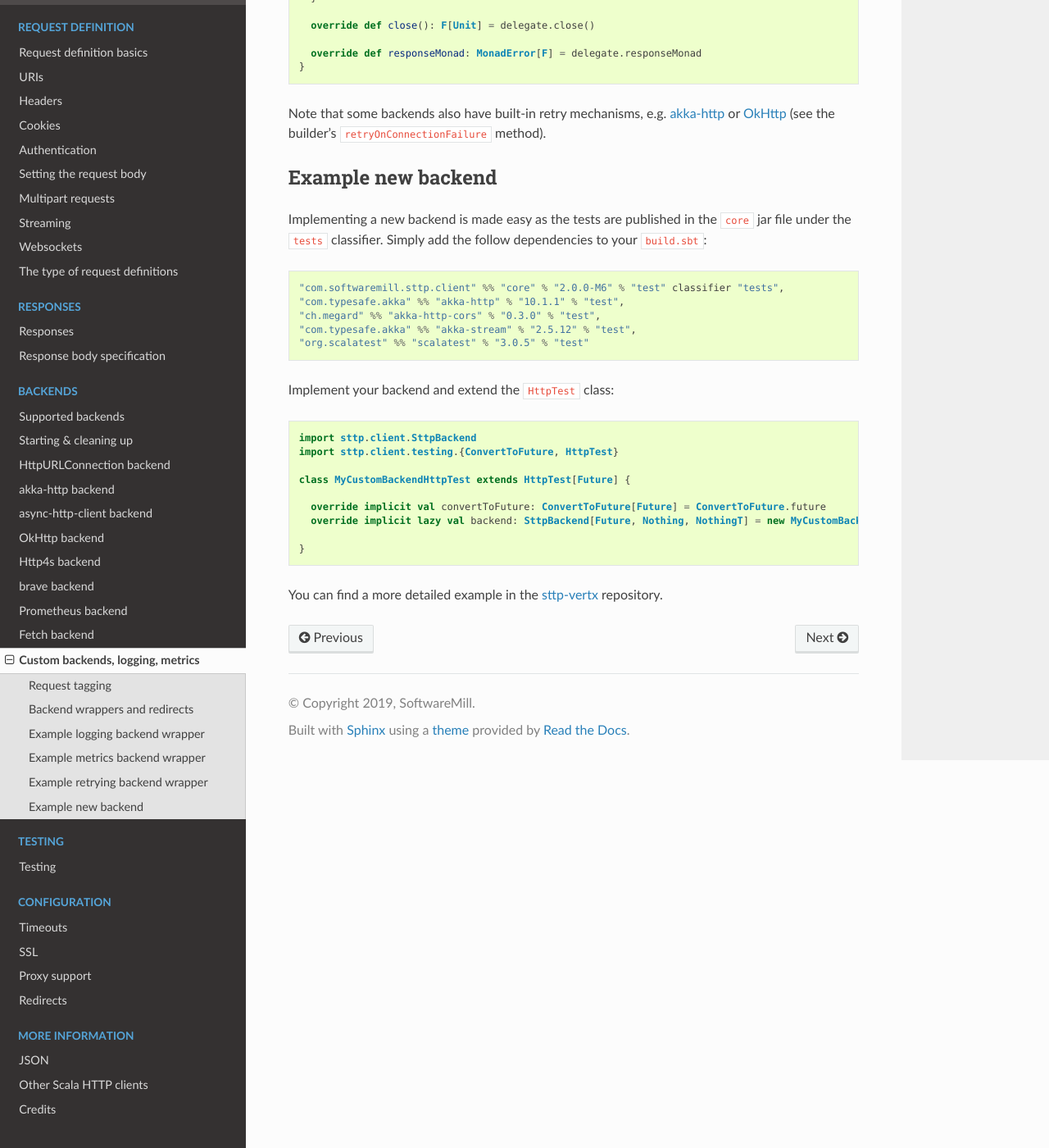
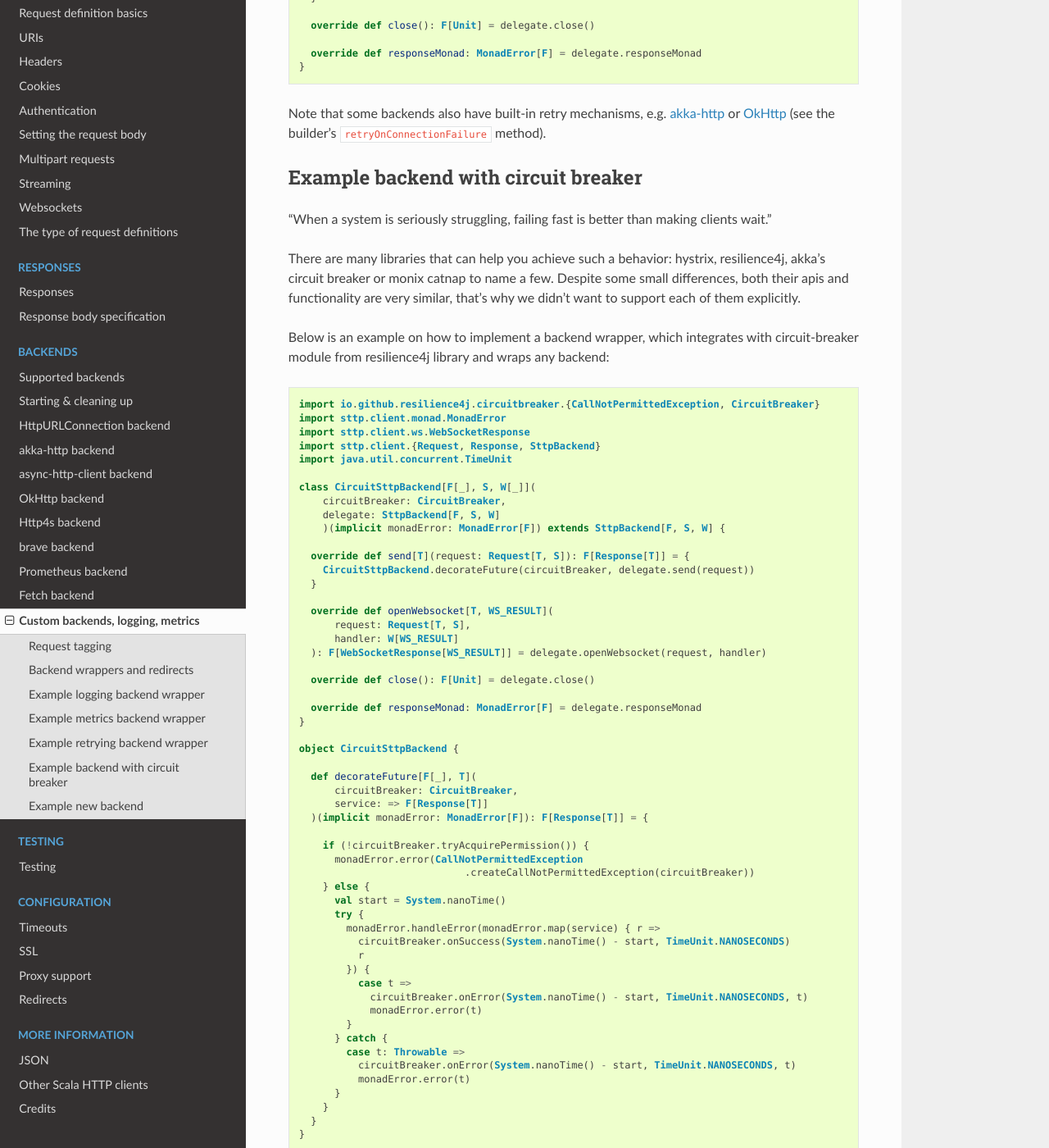
Before and after one commit to softwaremill/sttp, a Sphinx documentation site: the page built from docs/backends/custom.rst, in a window 1280 px wide and 1400 px high, scrolled down 4458 px. Shown: the whole window at 82% size. Built offline with Sphinx 7.4.7 and the Read the Docs theme 2.0.0, drawn with Linux system fonts in a browser that asks for light colours.

Commit message:
[Docs] Example backend with circuit breaker

```diff
--- a/docs/backends/custom.rst
+++ b/docs/backends/custom.rst
@@ -206,6 +206,72 @@ In some cases it's possible to implement a generic retry mechanism; such a mecha
 
 Note that some backends also have built-in retry mechanisms, e.g. `akka-http <https://doc.akka.io/docs/akka-http/current/scala/http/client-side/host-level.html#retrying-a-request>`_ or `OkHttp <http://square.github.io/okhttp>`_ (see the builder's ``retryOnConnectionFailure`` method).
 
+Example backend with circuit breaker
+-------------------
+
+"When a system is seriously struggling, failing fast is better than making clients wait."
+
+There are many libraries that can help you achieve such a behavior: hystrix, resilience4j, akka's circuit breaker or monix catnap to name a few.
+Despite some small differences, both their apis and functionality are very similar, that's why we didn't want to support each of them explicitly.
+
+Below is an example on how to implement a backend wrapper, which integrates with circuit-breaker module from resilience4j library and wraps any backend::
+
+    import io.github.resilience4j.circuitbreaker.{CallNotPermittedException, CircuitBreaker}
+    import sttp.client.monad.MonadError
+    import sttp.client.ws.WebSocketResponse
+    import sttp.client.{Request, Response, SttpBackend}
+    import java.util.concurrent.TimeUnit
+
+    class CircuitSttpBackend[F[_], S, W[_]](
+        circuitBreaker: CircuitBreaker,
+        delegate: SttpBackend[F, S, W]
+        )(implicit monadError: MonadError[F]) extends SttpBackend[F, S, W] {
+
+      override def send[T](request: Request[T, S]): F[Response[T]] = {
+        CircuitSttpBackend.decorateFuture(circuitBreaker, delegate.send(request))
+      }
+
+      override def openWebsocket[T, WS_RESULT](
+          request: Request[T, S],
+          handler: W[WS_RESULT]
+      ): F[WebSocketResponse[WS_RESULT]] = delegate.openWebsocket(request, handler)
+
+      override def close(): F[Unit] = delegate.close()
+
+      override def responseMonad: MonadError[F] = delegate.responseMonad
+    }
+
+    object CircuitSttpBackend {
+
+      def decorateFuture[F[_], T](
+          circuitBreaker: CircuitBreaker,
+          service: => F[Response[T]]
+      )(implicit monadError: MonadError[F]): F[Response[T]] = {
+
+        if (!circuitBreaker.tryAcquirePermission()) {
+          monadError.error(CallNotPermittedException
+                                .createCallNotPermittedException(circuitBreaker))
+        } else {
+          val start = System.nanoTime()
+          try {
+            monadError.handleError(monadError.map(service) { r =>
+              circuitBreaker.onSuccess(System.nanoTime() - start, TimeUnit.NANOSECONDS)
+              r
+            }) {
+              case t =>
+                circuitBreaker.onError(System.nanoTime() - start, TimeUnit.NANOSECONDS, t)
+                monadError.error(t)
+            }
+          } catch {
+            case t: Throwable =>
+              circuitBreaker.onError(System.nanoTime() - start, TimeUnit.NANOSECONDS, t)
+              monadError.error(t)
+          }
+        }
+      }
+    }
+
+
 Example new backend
 -------------------
 
```
